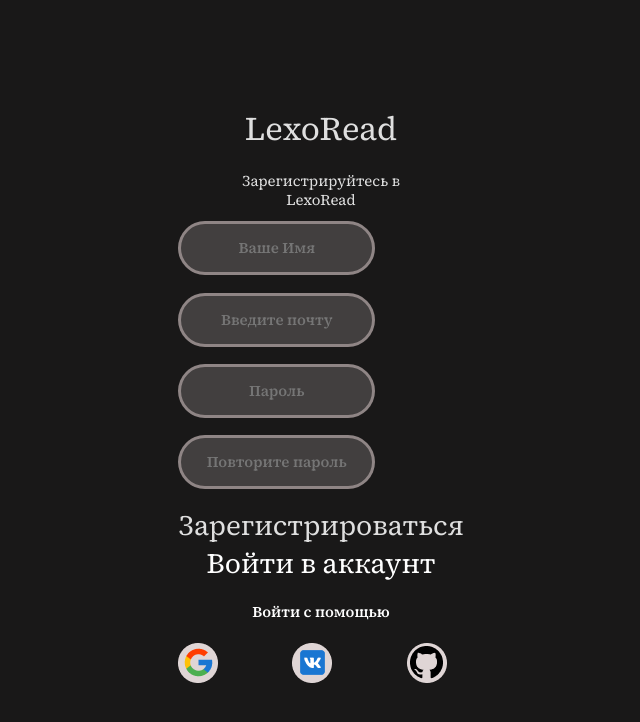
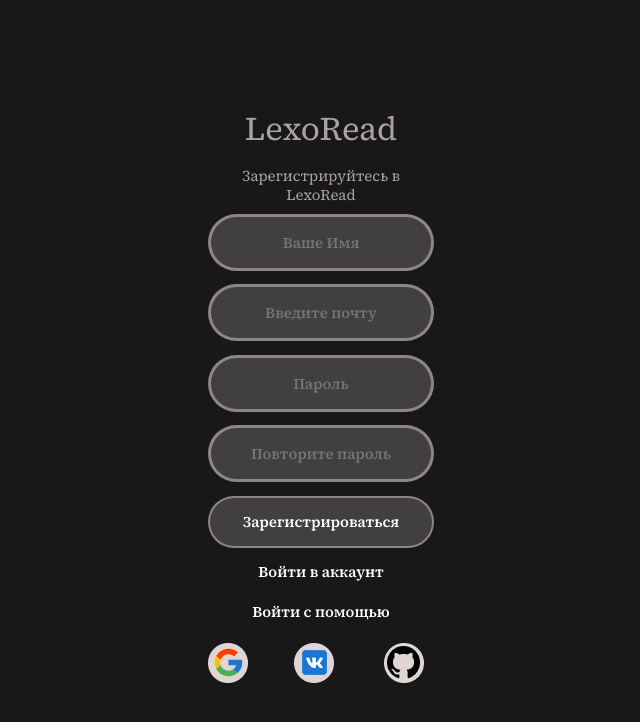
Before and after one commit to par1tet/LexoRead, a React (Vite) app in the folder vite-project/: page /reg in a window 1280 px wide. Shown: the top 722 px of the page, without its empty margins (319-959 px from the left). Built offline with nearby package versions, Linux system fonts and the light colour scheme.

Commit message:
fix: registerPage and AuthPage inputs

```diff
--- a/vite-project/src/App.tsx
+++ b/vite-project/src/App.tsx
@@ -1,5 +1,5 @@
 import { MainPage } from "./pages/MainPage/MainPage.tsx"
-import { BrowserRouter, Route, Routes } from "react-router-dom";
+import { Route, Routes } from "react-router-dom";
 import { SignIn } from "./pages/signInUpPage/SignIn.tsx";
 import { SignUp } from "./pages/signInUpPage/SignUp.tsx";
 
--- a/vite-project/src/index.css
+++ b/vite-project/src/index.css
@@ -2,7 +2,8 @@
   padding: 0px;
   margin: 0px;
 
-    color: #DFDFDF;
+  color:  #ADA2A2;
+  ;
   font-family: "Source Serif 4", serif;
   text-decoration: none;
   font-size: 28px;
--- a/vite-project/src/pages/signInUpPage/SignIn.module.css
+++ b/vite-project/src/pages/signInUpPage/SignIn.module.css
@@ -1,10 +1,9 @@
 body {
   height: 100vh;
-  display: grid;
+  display: flex;
   justify-content: center;
   align-items: center;
-	width: 100%;
-	font-weight: 500;
+	font-weight: 600;
 }
 .h1 {
   display: flex;
--- a/vite-project/src/pages/signInUpPage/SignUp.module.css
+++ b/vite-project/src/pages/signInUpPage/SignUp.module.css
@@ -3,7 +3,7 @@ body {
   display: grid;
   justify-content: center;
   align-items: center;
-	width: 100%;
+	width: 1005;
 	font-weight: 500;
 }
 .h1 {
@@ -29,4 +29,6 @@ body {
   justify-content: center;
   align-items: center;
   color: #fff;
+  font-size: 15px;
+  font-weight: 600;
 }
--- a/vite-project/src/widgets/UI/buttons/signInUp/SignInButtons.module.css
+++ b/vite-project/src/widgets/UI/buttons/signInUp/SignInButtons.module.css
@@ -12,11 +12,11 @@
 	font-size: 15px;
   font-weight: 600;
 	line-height: 18px;
-	width: 200px;
-	height: 50px;
+	width: 100%;
 	cursor: pointer;
 }
 .btn:hover {
+	transition: 0.4s all ease-out;
 	background: #dbd5d5 	75%;
 	cursor: pointer;
 }
--- a/vite-project/src/widgets/UI/buttons/signInUp/SignInButtons.tsx
+++ b/vite-project/src/widgets/UI/buttons/signInUp/SignInButtons.tsx
@@ -1,17 +1,15 @@
-import styles from '../signInUp/SignInButtons.module.css'
-import SignUpButton from './SignUpButtons';
+import styles from "../signInUp/SignInButtons.module.css";
+import SignUpButton from "./SignUpButtons";
 interface signInProps {
   children?: React.ReactNode;
-  signUpClick?: (e: React.MouseEvent<HTMLButtonElement, MouseEvent>) => {
-	};
-};
-export default function SignInButtons({children}: signInProps) {
+}
+export default function SignInButtons({ children }: signInProps) {
   return (
     <>
       <form>
-		<button className={styles.btn} >{children}</button>
+        <button className={styles.btn}>{children}</button>
         <SignUpButton>Зарегистрироваться</SignUpButton>
       </form>
     </>
-	)
+  );
 }
--- a/vite-project/src/widgets/UI/buttons/signInUp/SignUpButtons.module.css
+++ b/vite-project/src/widgets/UI/buttons/signInUp/SignUpButtons.module.css
@@ -1,8 +1,23 @@
-.btn {
-    font-size: 10px;
+.buttonToReg {
+  text-align: center;
+  display: flex;
+  justify-content: center;
+  align-items: center;
+  padding: 15px 10px;
+  border-radius: 100px;
+  margin-bottom: 6%;
+  color: #fff;
+  background: #514d4dbf 75%;
+
+  border: 2px solid #dccbcb80;
+  font-size: 15px;
+  font-weight: 600;
+  line-height: 18px;
+  cursor: pointer;
 }
 
-.btn:hover {
-	background: #6b6868bf 80%;
-	cursor: pointer;
+.buttonToReg:hover {
+	transition: 0.4s all ease-out;
+  background: #918888bf 80%;
+  cursor: pointer;
 }
--- a/vite-project/src/widgets/UI/buttons/signInUp/SignUpButtons.tsx
+++ b/vite-project/src/widgets/UI/buttons/signInUp/SignUpButtons.tsx
@@ -8,7 +8,7 @@ export default function SignUpButton({ children }: signUpProps) {
   return (
     <div>
       <form>
-        <Link to={"/reg"} className={styles.buttonstn}>{children}</Link>
+        <Link to={"/reg"} className={styles.buttonToReg}>{children}</Link>
       </form>
     </div>
   );
--- a/vite-project/src/widgets/UI/inputs/signInUp/SignInInputs.module.css
+++ b/vite-project/src/widgets/UI/inputs/signInUp/SignInInputs.module.css
@@ -1,14 +1,13 @@
 .input {
+	width: 200px;
 	text-align: center;
 	display: flex;
 	padding: 15px 10px;
 	border-radius: 100px;
 	margin-bottom: 6%;
-	flex-direction: column;
 	color:  #ADA2A2;
 	background: #514D4DBF 	75%;
 	border: 3px solid #DCCBCB80;
 	font-size: 15px;
   font-weight: 600;
-	line-height: 18px;
 }
--- a/vite-project/src/widgets/UI/inputs/signInUp/SignUpInputs.module.css
+++ b/vite-project/src/widgets/UI/inputs/signInUp/SignUpInputs.module.css
@@ -1,14 +1,21 @@
+body {
+  height: 100vh;
+  display: flex;
+  justify-content: center;
+  align-items: center;
+	width: 100%;
+	font-weight: 600;
+}
 .input {
+	width: 200px;
 	text-align: center;
 	display: flex;
 	padding: 15px 10px;
 	border-radius: 100px;
 	margin-bottom: 6%;
-	flex-direction: column;
 	color:  #ADA2A2;
 	background: #514D4DBF 	75%;
 	border: 3px solid #DCCBCB80;
 	font-size: 15px;
   font-weight: 600;
-	line-height: 18px;
 }
--- a/vite-project/src/widgets/pagesComponents/oAuth/oAuth.module.css
+++ b/vite-project/src/widgets/pagesComponents/oAuth/oAuth.module.css
@@ -8,7 +8,7 @@
 .container {
 	margin-top: 21px;
 	display: grid;
-	grid-template-columns: 40% 40% 40%;
+	grid-template-columns: 38% 40% 38%;
 }
 .googleImg {
 	cursor: pointer;
```
Also changed, not shown: vite-project/src/widgets/UI/inputs/signInUp/SignUpInputs.tsx (+17 -9 lines). Lines whose indentation alone changed are shown as unchanged.
